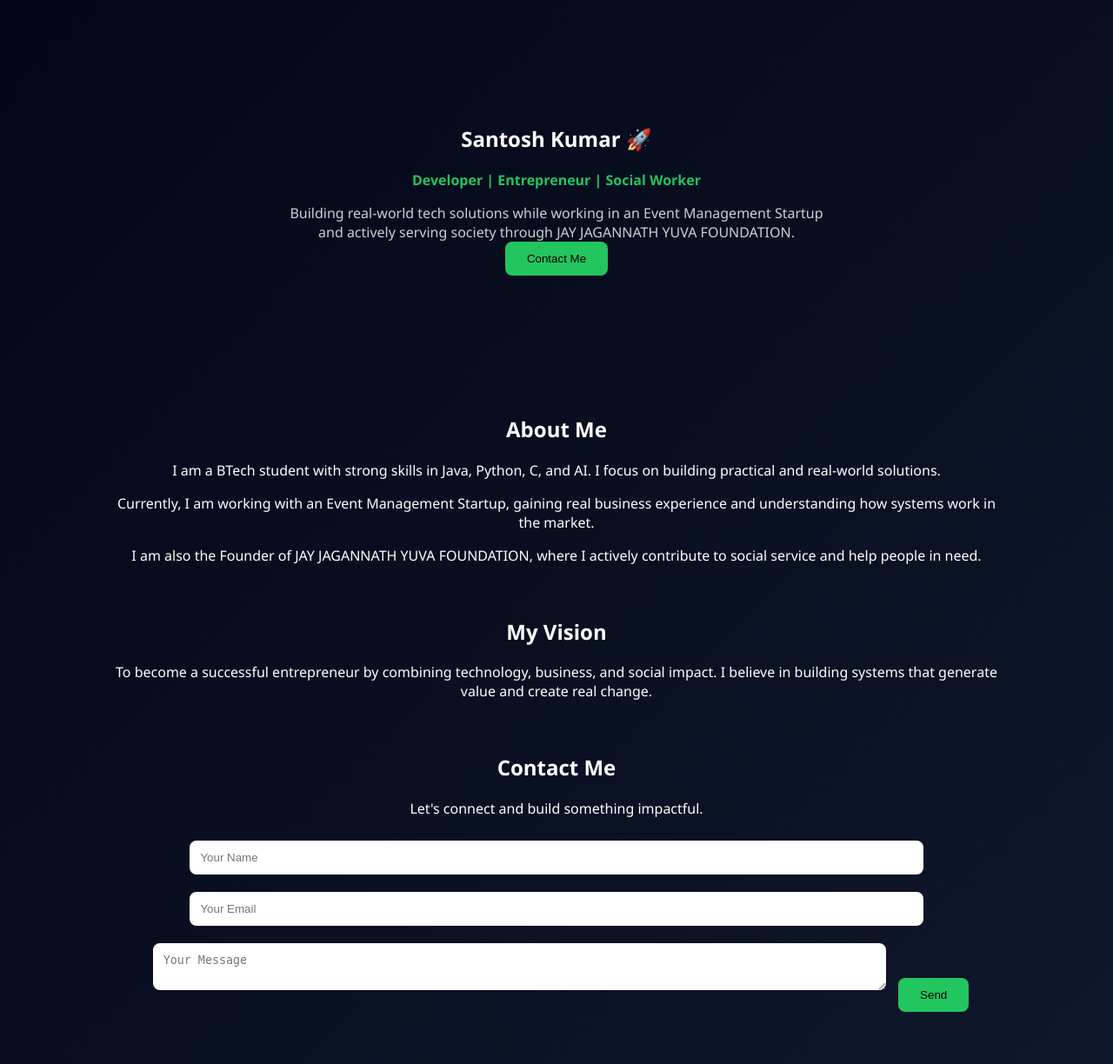
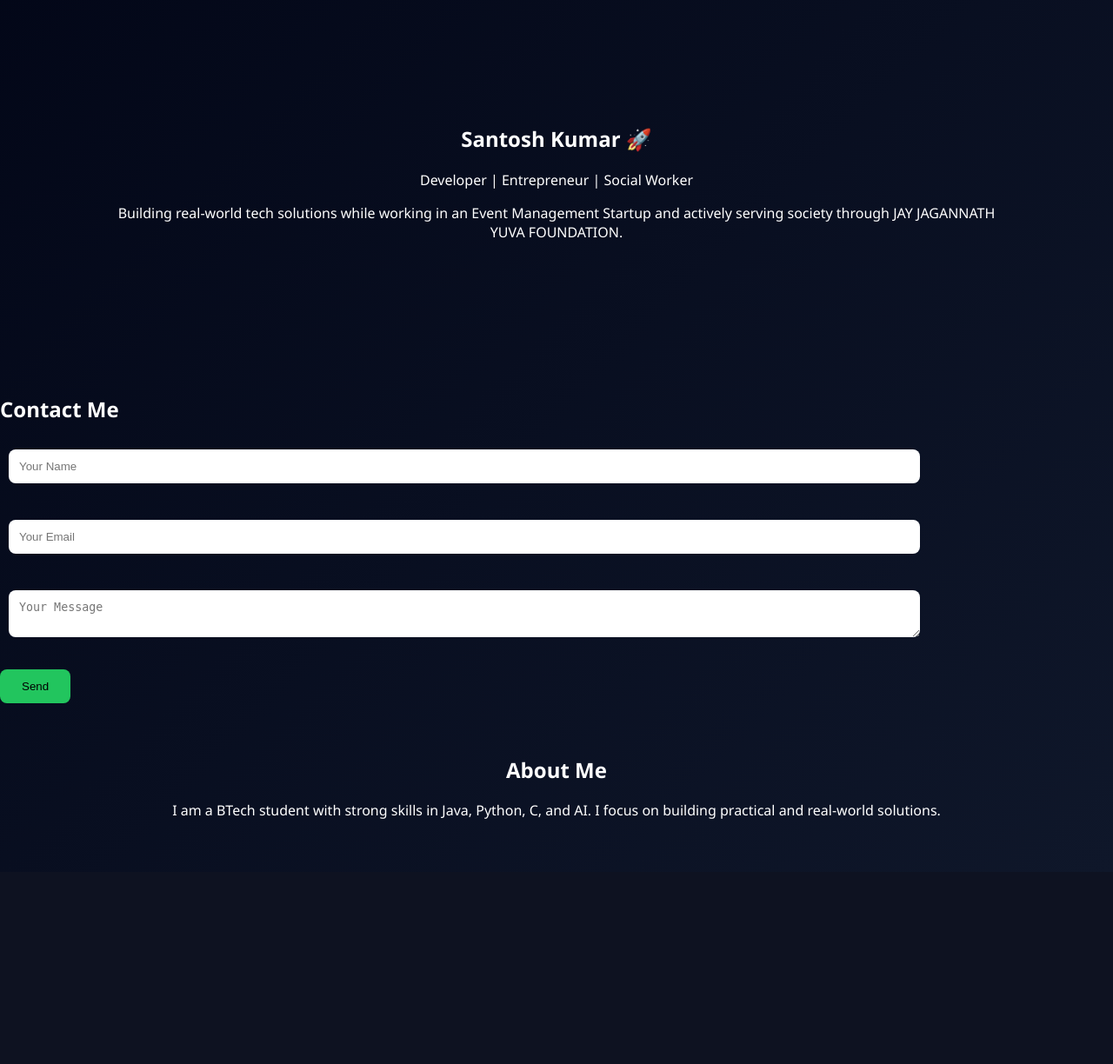
Before and after one commit to Santosh148/portfolio, a Python web app: template templates/index.html in a window 1280 px wide. Shown: the part 150-1374 px from the top of the page at 87% size. After the commit the page ends 1092 px from the top, so only its background shows below. Run offline with Jinja, Linux system fonts and the light colour scheme; the template is opened without the code that fills it, so the values that code supplies are empty.

Commit message:
Update index.html

```diff
--- a/templates/index.html
+++ b/templates/index.html
@@ -4,6 +4,7 @@
     <title>Santosh Kumar</title>
     <link rel="stylesheet" href="{{ url_for('static', filename='css/style.css') }}">
 </head>
+
 <body>
 
 <nav>
@@ -13,15 +14,26 @@
 <!-- HERO -->
 <section class="hero">
     <h1>Santosh Kumar 🚀</h1>
-  <p class="tag">Developer | Entrepreneur | Social Worker</p>
+    <p>Developer | Entrepreneur | Social Worker</p>
 
-  <p class="desc">
+    <p>
         Building real-world tech solutions while working in an Event Management Startup
         and actively serving society through JAY JAGANNATH YUVA FOUNDATION.
     </p>
+</section>
 
-  <button onclick="scrollContact()">Contact Me</button>
-</section>
+<!-- CONTACT FORM (IMPORTANT) -->
+<h2>Contact Me</h2>
+
+<form action="/contact" method="POST">
+    <input type="text" name="name" placeholder="Your Name" required><br><br>
+
+    <input type="email" name="email" placeholder="Your Email" required><br><br>
+
+    <textarea name="message" placeholder="Your Message" required></textarea><br><br>
+
+    <button type="submit">Send</button>
+</form>
 
 <!-- ABOUT -->
 <section class="about">
@@ -30,40 +42,7 @@
         I am a BTech student with strong skills in Java, Python, C, and AI.
         I focus on building practical and real-world solutions.
     </p>
-
-  <p>
-    Currently, I am working with an Event Management Startup, gaining real business experience
-    and understanding how systems work in the market.
-  </p>
-
-  <p>
-    I am also the Founder of JAY JAGANNATH YUVA FOUNDATION, where I actively contribute
-    to social service and help people in need.
-  </p>
 </section>
 
-<!-- VISION -->
-<section class="vision">
-  <h2>My Vision</h2>
-  <p>
-    To become a successful entrepreneur by combining technology, business, and social impact.
-    I believe in building systems that generate value and create real change.
-  </p>
-</section>
-
-<!-- CONTACT -->
-<section id="contact" class="contact">
-  <h2>Contact Me</h2>
-  <p>Let's connect and build something impactful.</p>
-
-  <form id="contactForm">
-    <input type="text" id="name" placeholder="Your Name" required>
-    <input type="email" id="email" placeholder="Your Email" required>
-    <textarea id="message" placeholder="Your Message"></textarea>
-    <button type="submit">Send</button>
-  </form>
-</section>
-
-<script src="{{ url_for('static', filename='js/script.js') }}"></script>
 </body>
 </html>
```
Lines whose indentation alone changed are shown as unchanged.
